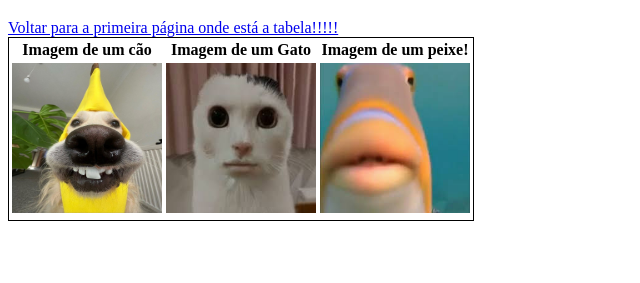
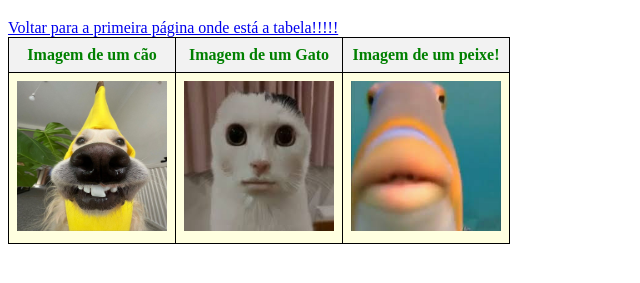
Before and after one commit to ayanogustao/Augusto_Garcia_TPSI0525, a plain HTML site: page Trabalho1/pagina2.html in a window 1280 px wide. Shown: the part 61-344 px from the top of the page, without its empty margins (0-640 px from the left). Drawn offline with Linux system fonts and the light colour scheme.

Commit message:
correção de bugs

```diff
--- a/Trabalho1/pagina2.html
+++ b/Trabalho1/pagina2.html
@@ -1,6 +1,21 @@
 <!DOCTYPE html>
 <html lang="pt-BR">
     <meta charset="UTF-8">
+    <style>
+        table {
+            color: green;
+            background-color: lightyellow;
+            border-collapse: collapse;
+        }
+        th, td {
+            border: 1px solid black;
+            padding: 8px;
+            text-align: center;
+        }
+        th {
+            background-color: #f2f2f2;
+        }
+    </style>
 
 
 <head>
```
Also changed, not shown: Trabalho1/index.html (+2 -1 lines), Trabalho1/pagina1.html (+1 -1 lines).
